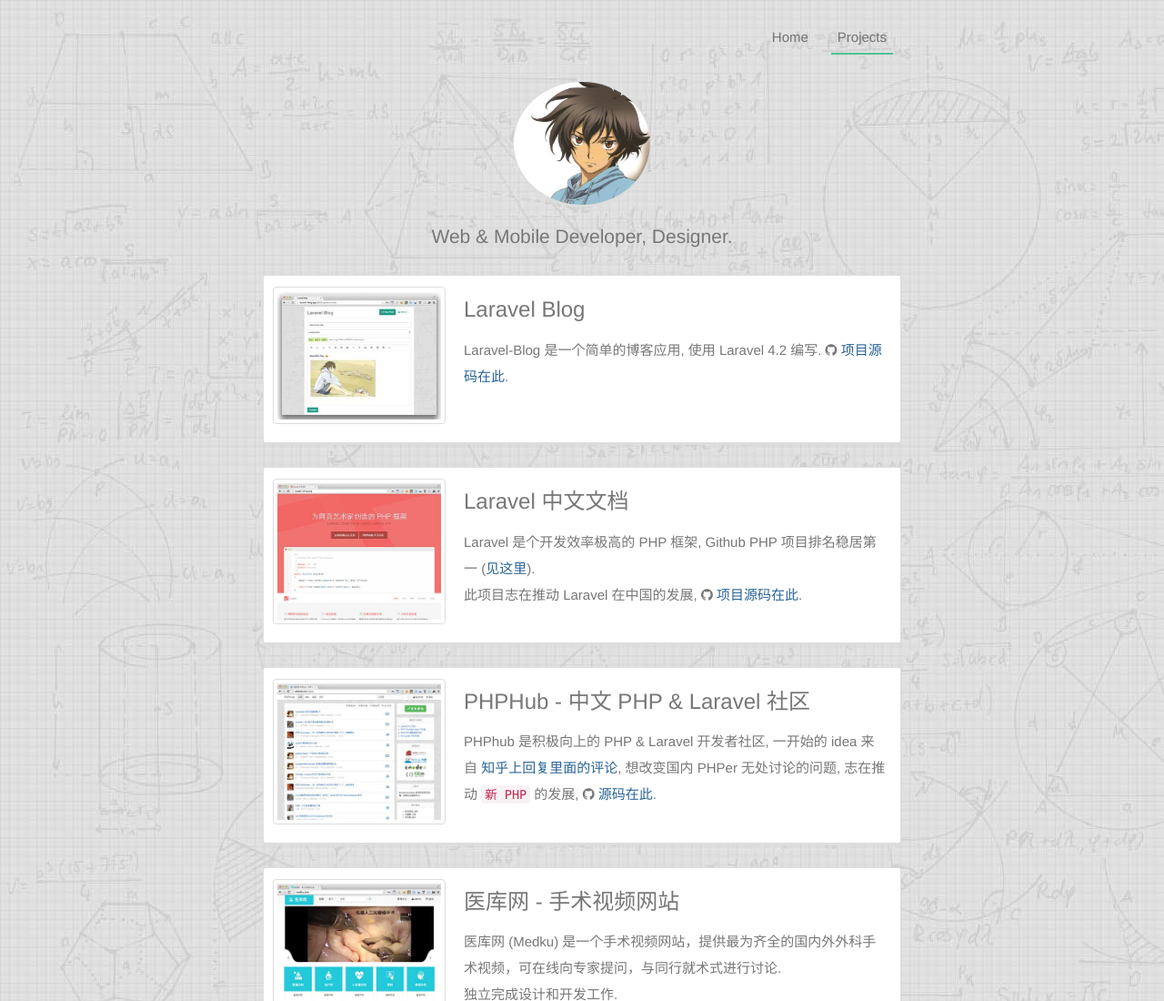
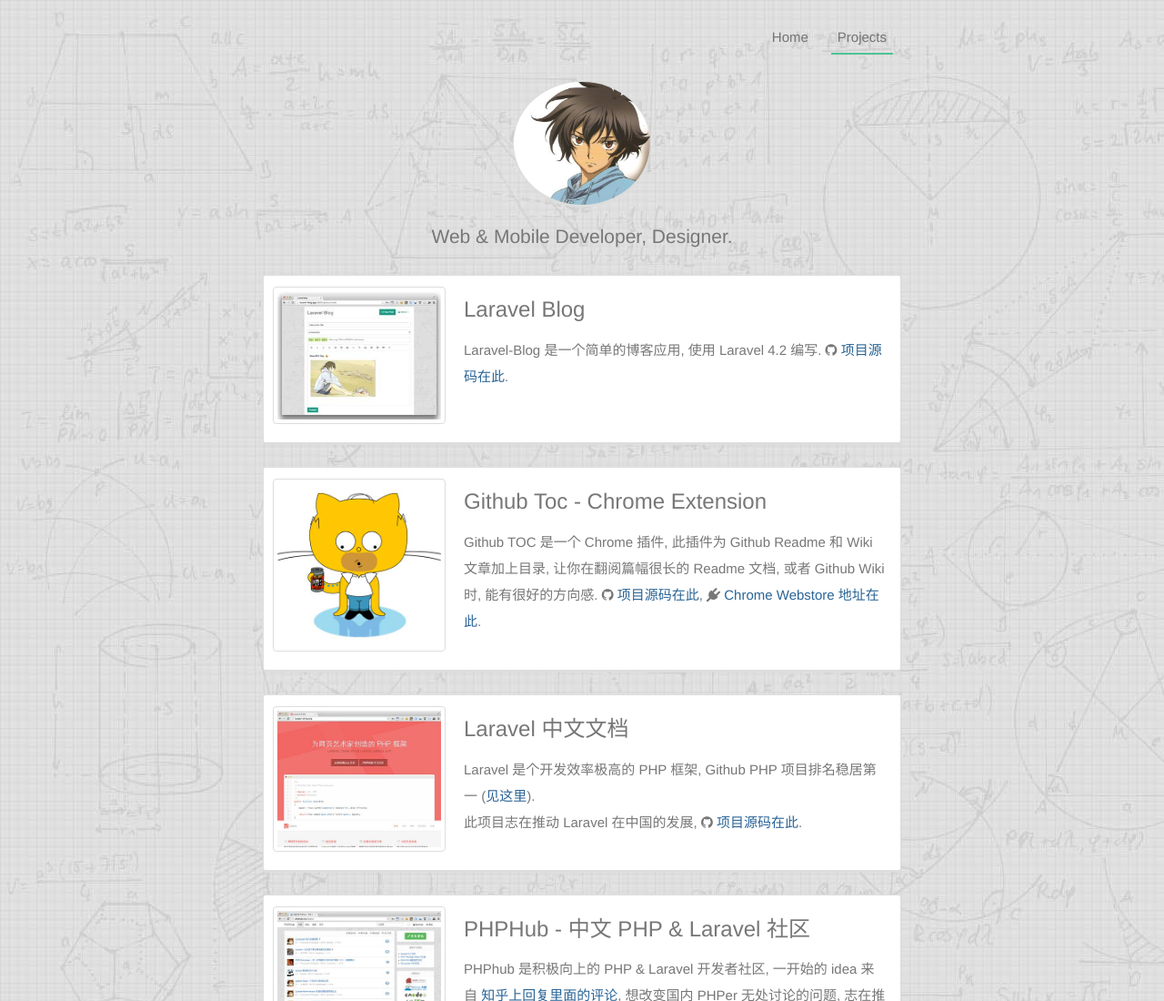
Before and after one commit to summerblue/summerblue.me, a plain HTML site: page projects.html in a window 1280 px wide. Shown: the top 1100 px of the page at 91% size. Drawn offline with Linux system fonts and the light colour scheme.

Commit message:
add github toc

```diff
--- a/projects.html
+++ b/projects.html
@@ -43,6 +43,16 @@
           <div class="media-body">
             <a href="https://github.com/summerblue/laravel-blog" target="_blank"><h3 class="media-heading ">Laravel Blog</h3></a>
             <p>Laravel-Blog 是一个简单的博客应用, 使用 Laravel 4.2 编写. <i class="fa fa-github"></i> <a href="https://github.com/summerblue/laravel-blog">项目源码在此</a>.</p>
+          </div>
+        </div>
+
+        <div class="media box-small wow bounceInLeft">
+          <a class="pull-left thumbnail" href="https://github.com/summerblue/github-toc">
+            <img class="media-object project-thumbnail" src="images/projects/github-toc.jpg" alt="" >
+          </a>
+          <div class="media-body">
+            <a href="https://github.com/summerblue/github-toc" target="_blank"><h3 class="media-heading ">Github Toc - Chrome Extension</h3></a>
+            <p>Github TOC 是一个 Chrome 插件, 此插件为 Github Readme 和 Wiki 文章加上目录, 让你在翻阅篇幅很长的 Readme 文档, 或者 Github Wiki 时, 能有很好的方向感. <i class="fa fa-github"></i> <a href="https://github.com/summerblue/github-toc">项目源码在此</a>, <i class="fa fa-plug"></i> <a href="https://chrome.google.com/webstore/detail/github-toc/nalkpgbfaadkpckoadhlkihofnbhfhek">Chrome Webstore 地址在此</a>.</p>
           </div>
         </div>
 
```
Also changed, not shown: images/projects/github-toc.jpg (added).
